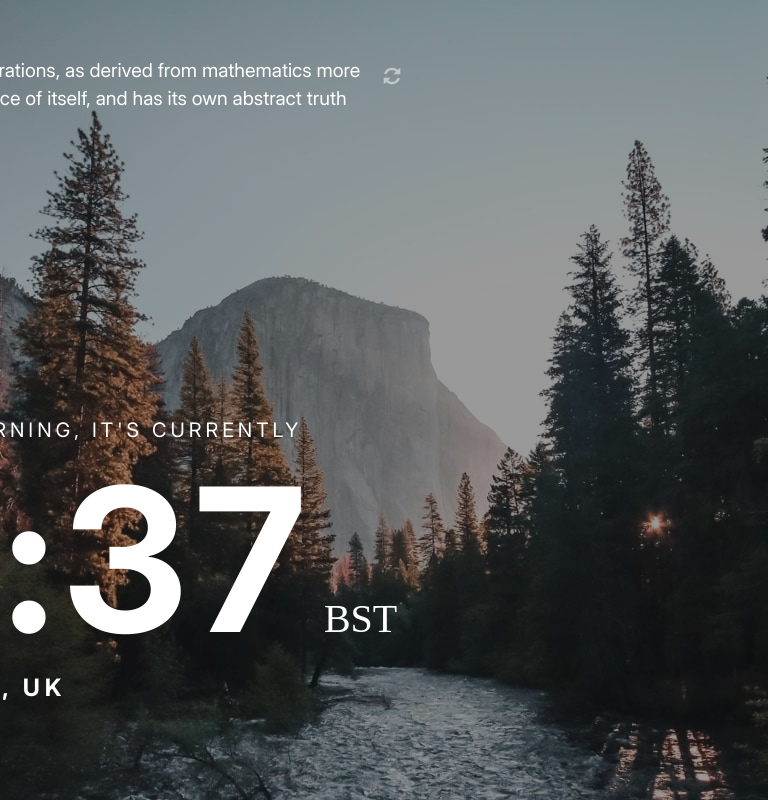
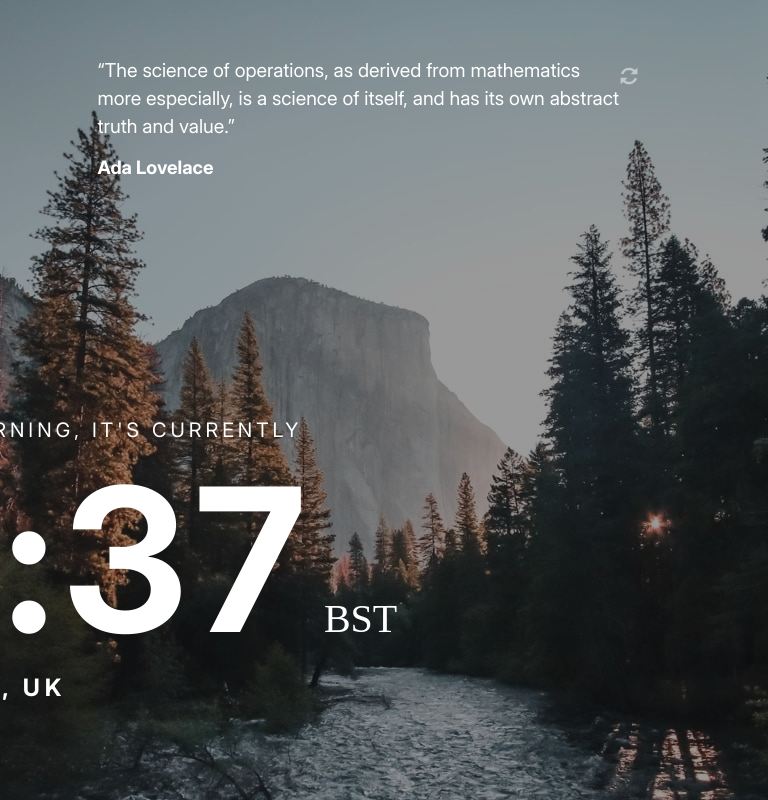
Before and after one commit to danielopq/clock-app, a React (Vite) app: page / in a window 768 px wide. Shown: the top 800 px of the page. Built offline with nearby package versions, Linux system fonts and the light colour scheme; a web font is replaced by a local one.

Commit message:
quote.css - tablet version done, Quote.tsx - comments added

```diff
--- a/src/components/quote/Quote.tsx
+++ b/src/components/quote/Quote.tsx
@@ -1,25 +1,40 @@
 import { useEffect, useRef } from 'react';
 import './quote.css';
 
-interface QuoteProps{
-    visible:boolean;
+
+/**
+ * Props for the Quote component.
+ * @interface QuoteProps
+ * @property {boolean} visible - Determines if the section should be displayed.
+ */
+interface QuoteProps {
+    visible: boolean;
 }
 
-const Quote:React.FC<QuoteProps> = ({visible=true})=>{
+/**
+ * Renders the quote section of the website. This section displays random quotes
+ * and their authors. The visibility of the section is controlled by the `visible` prop.
+ *
+ * @param {QuoteProps} props - Props passed to the component.
+ * @param {boolean} props.visible - Indicates whether the section should be displayed.
+ * @returns {JSX.Element} - The Quote section of the website.
+ */
+const Quote: React.FC<QuoteProps> = ({ visible = true }) => {
 
     const refQuote = useRef<HTMLDivElement>(null);
 
-    useEffect(()=>{
-        if(refQuote.current){
+    useEffect(() => {
+        if (refQuote.current) {
             visible ? refQuote.current.style.display = 'flex' : refQuote.current.style.display = 'none';
         }
-    },[visible]);
+    }, [visible]);
 
-    return(
+    return (
         <section ref={refQuote} id="quote">
             <div id="quoteSelector">
                 <p id="quoteText">
-                “The science of operations, as derived from mathematics more especially, is a science of itself, and has its own abstract truth and value.”
+                    “The science of operations, as derived from mathematics more especially, is a science of
+                    itself, and has its own abstract truth and value.”
                 </p>
                 <button id="quoteButton"></button>
             </div>
--- a/src/components/quote/quote.css
+++ b/src/components/quote/quote.css
@@ -44,7 +44,13 @@
 /*############################## TABLET VERSION ##############################*/
 
 @media (min-width: 768px) and (max-width: 1024px) {
+    #quote{
+        width: 573px;
+    }
 
+    #quoteSelector{
+        width: 540px;
+    }
 }
 
 /*############################## MOBILE VERSION ##############################*/
```
